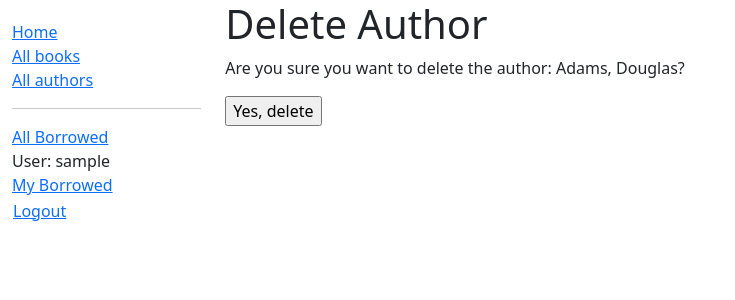
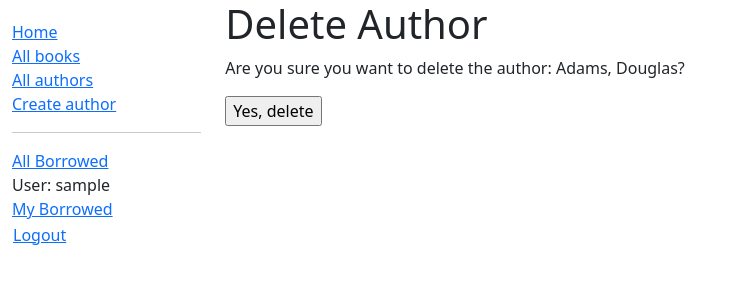
Before and after one commit to sofiam8/locallibrary, a Django app: page /catalog/author/4/delete/ in a window 1280 px wide. Shown: the top 300 px of the page, without its empty margins (0-735 px from the left). Run offline with Django 5.2, Linux system fonts and the light colour scheme; the visitor is signed in with stand-in values (Sample User, id 1); data comes from the database, SQL or seed files in the repository.

Commit message:
final prep 7 fix

```diff
--- a/catalog/templates/base_generic.html
+++ b/catalog/templates/base_generic.html
@@ -22,6 +22,9 @@
                         <li><a href="/catalog/">Home</a></li>
                         <li><a href="{% url 'books' %}">All books</a></li>
                         <li><a href="{% url 'authors' %}">All authors</a></li>
+                        {% if perms.catalog.add_author %}
+                            <li><a href="{% url 'author-create' %}">Create author</a></li>
+                        {% endif %}
 
                         <hr>
 
```
